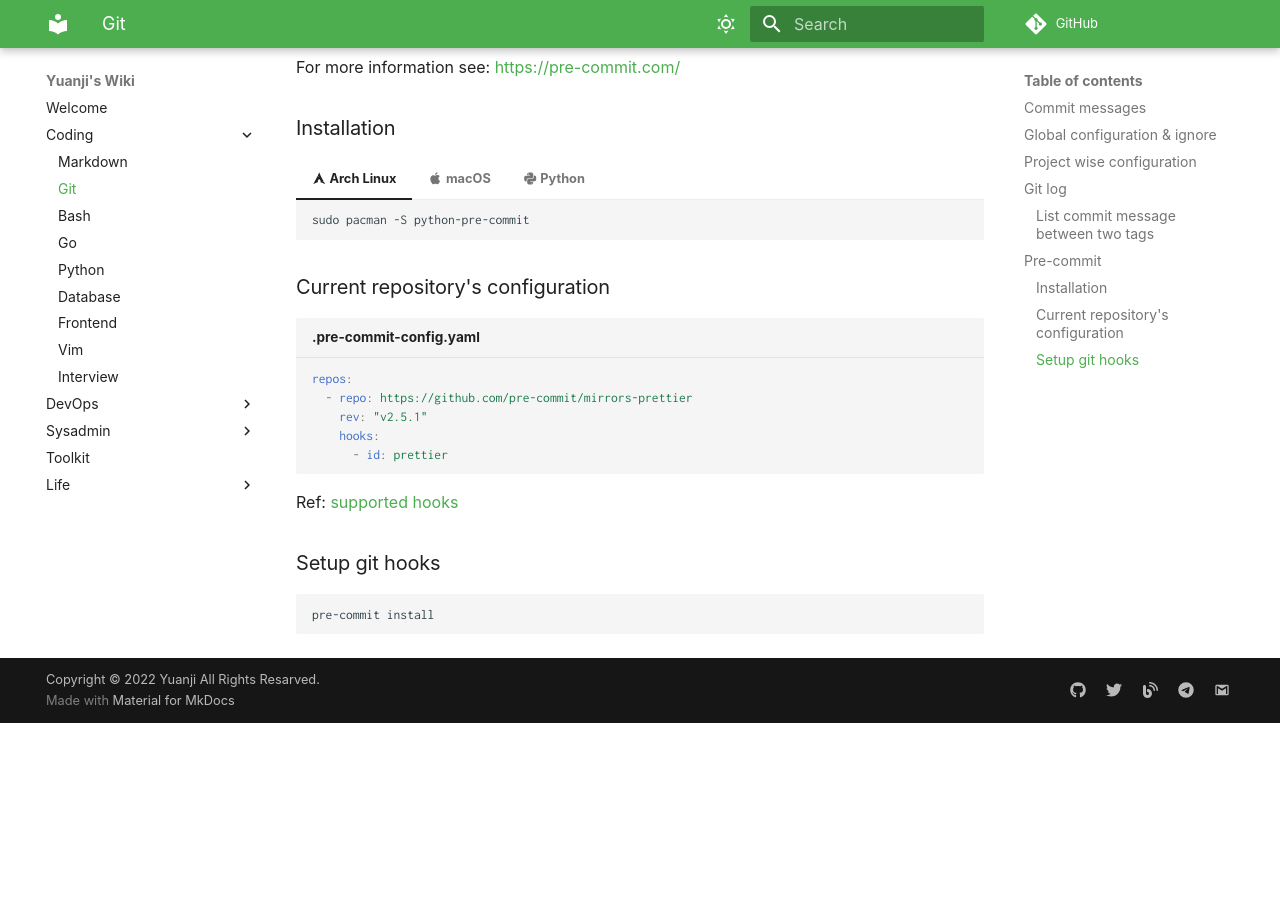
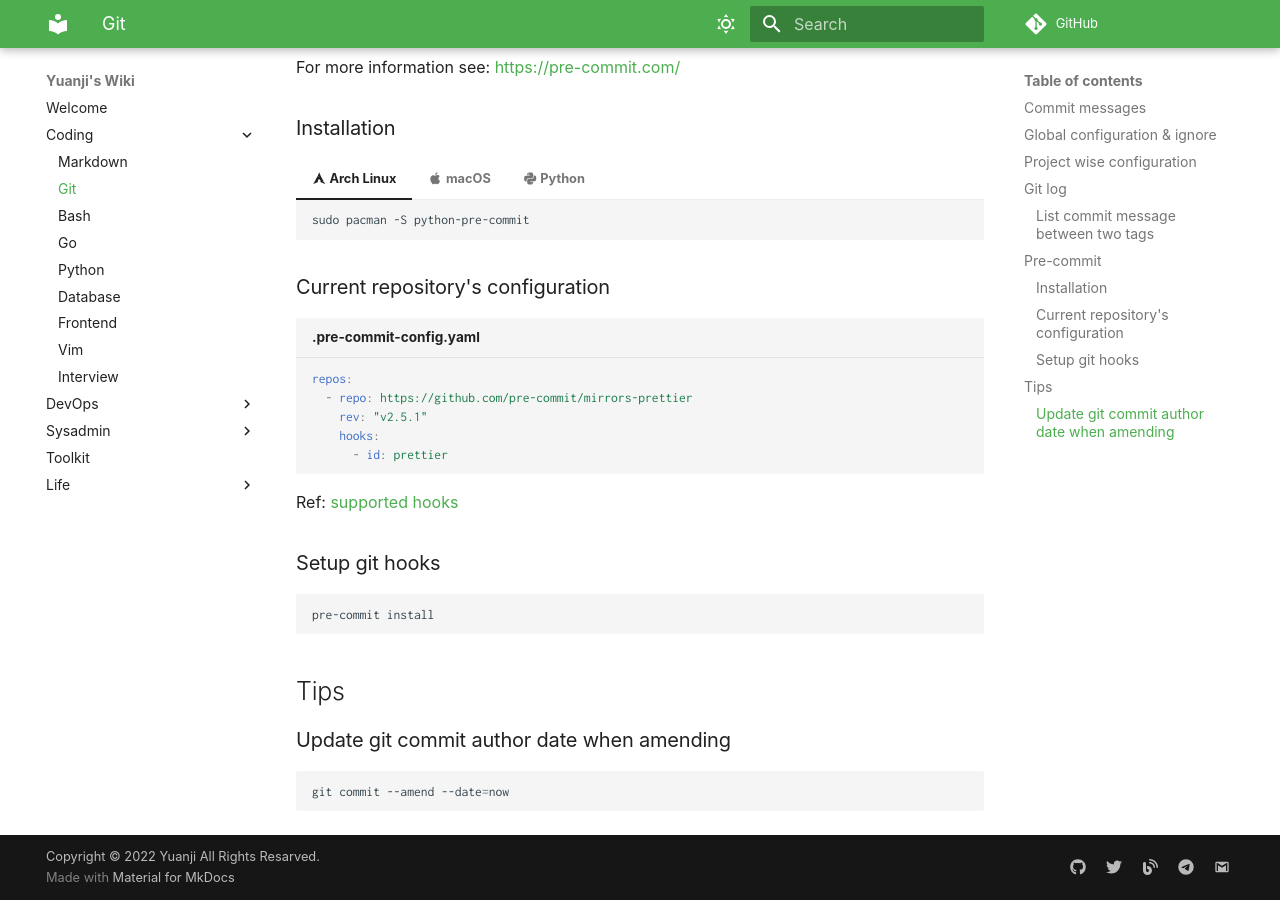
Before and after one commit to yuanji-dev/wiki, an MkDocs documentation site: the page built from docs/coding/git.md, in a window 1280 px wide and 900 px high, scrolled down 2151 px. Built offline with MkDocs 1.6.1 and Material for MkDocs 9.7.7, drawn with Linux system fonts in a browser that asks for light colours; some web fonts are replaced; comment, search, counter and statistics services are not loaded; before the commit the page ends 2874 px from its top, so only the background shows below that.

Commit message:
feat(git): add tips for git

````diff
--- a/docs/coding/git.md
+++ b/docs/coding/git.md
@@ -168,3 +168,11 @@ Ref: [supported hooks](https://pre-commit.com/hooks.html)
 ```shell
 pre-commit install
 ```
+
+## Tips
+
+### Update git commit author date when amending
+
+```shell
+git commit --amend --date=now
+```
````
